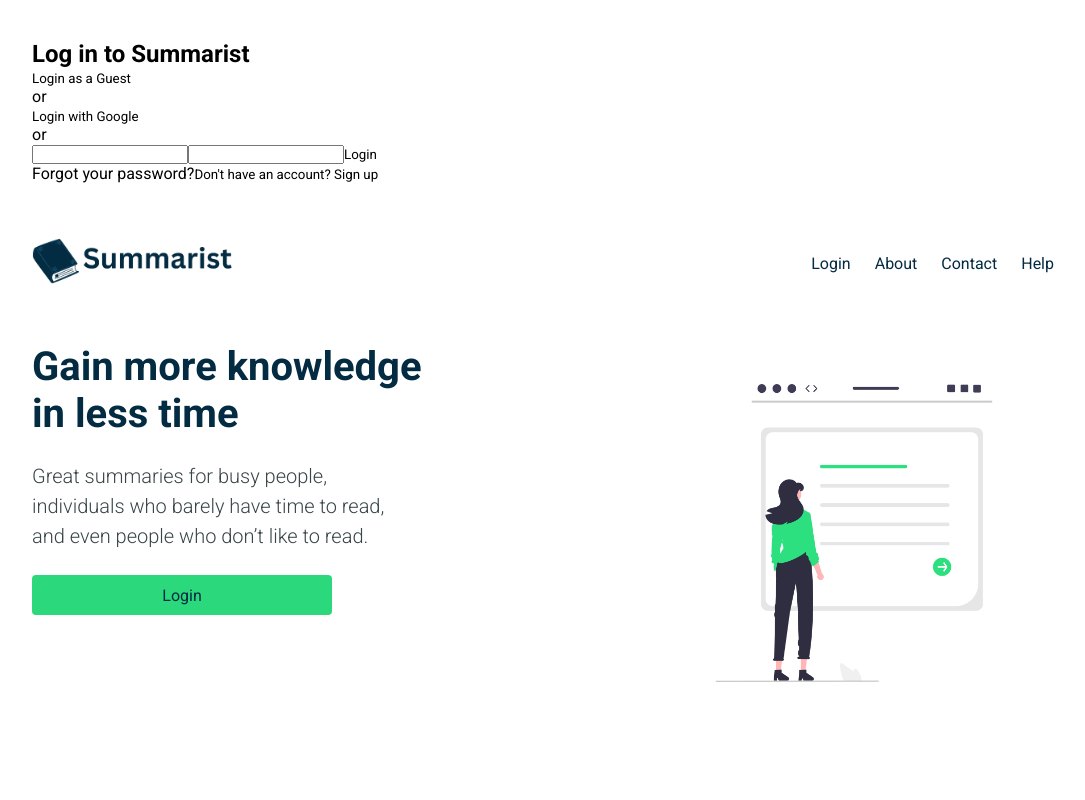
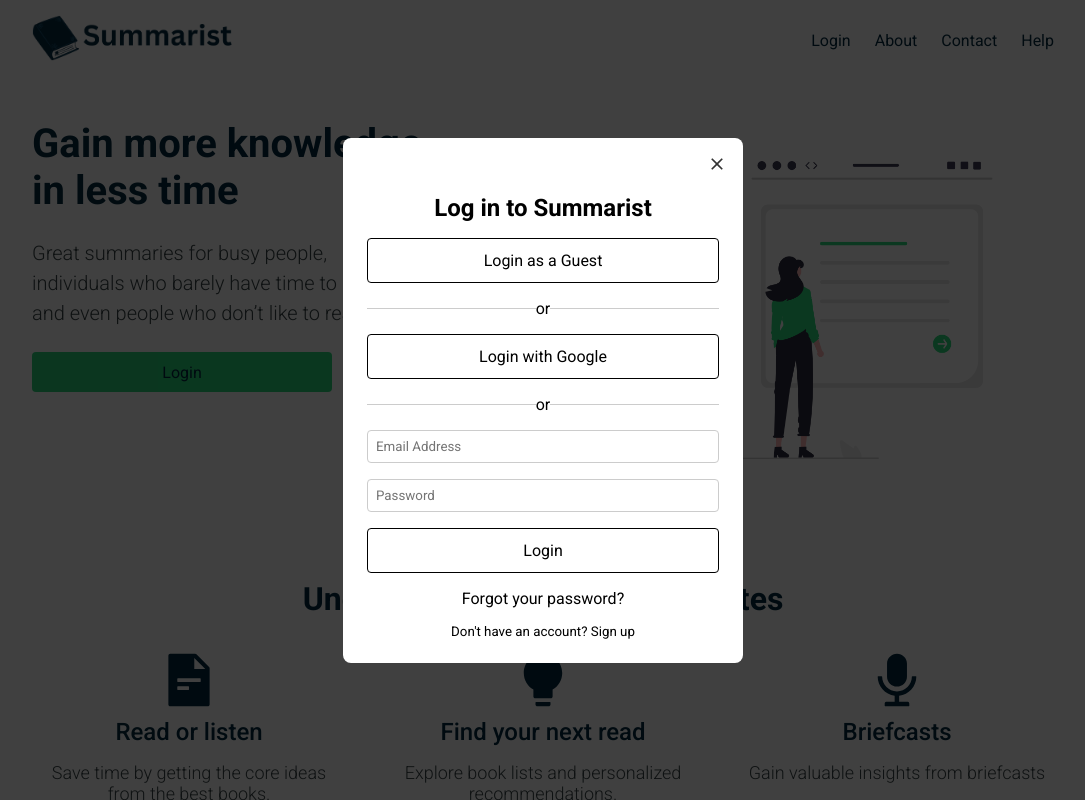
Before and after one commit to jeddelich/fes-internship-summarist, a Next.js app: page / in a window 1280 px wide. Shown: the top 800 px of the page, without its empty margins (97-1182 px from the left). Built offline with nearby package versions, Linux system fonts and the light colour scheme.

Commit message:
add AuthModal css b&w only

```diff
--- a/components/AuthBtn.jsx
+++ b/components/AuthBtn.jsx
@@ -1,9 +1,10 @@
+import styles from "./AuthModal.module.css";
 
 function AuthBtn({ text }) {
   return (
     <div className="modal__btn--wrapper">
       <i></i>
-      <button className="modal__btn--login login--guest">
+      <button className={styles.btn + " login--guest"}>
         {text}
       </button>
     </div>
--- a/components/AuthFooter.jsx
+++ b/components/AuthFooter.jsx
@@ -1,7 +1,9 @@
+import styles from "./AuthModal.module.css";
+
 function AuthFooter() {
   return (
-    <div className="modal__bottom--questions">
-      <a href="">Forgot your password?</a>
+    <div className={styles.footer}>
+      <a href="" className={styles.link}>Forgot your password?</a>
       <button>Don't have an account? Sign up</button>
     </div>
   );
--- a/components/AuthForm.jsx
+++ b/components/AuthForm.jsx
@@ -1,9 +1,11 @@
+import styles from "./AuthModal.module.css";
+
 function AuthForm() {
   return (
     <form action="">
-      <input type="email" className="form__input--email" />
-      <input type="password" className="form__input--password" />
-      <button className="modal__btn--login login--main">Login</button>
+      <input type="email" placeholder="Email Address" className={styles.input} />
+      <input type="password" placeholder="Password" className={styles.input} />
+      <button className={styles.btn + " login--main"}>Login</button>
     </form>
   );
 }
--- a/components/AuthModal.jsx
+++ b/components/AuthModal.jsx
@@ -1,24 +1,25 @@
 import AuthBtn from "@/components/AuthBtn";
 import AuthForm from "@/components/AuthForm";
 import AuthFooter from "@/components/AuthFooter";
+import styles from "./AuthModal.module.css";
+import { MdClose } from "react-icons/md";
 
 function AuthModal() {
   return (
-    <div className="modal">
-      <div className="container">
-        <div className="row">
-          <h2 className="modal__title">Log in to Summarist</h2>
-            <AuthBtn text="Login as a Guest"/>
-          <div className="modal__separator">
-            <span className="modal__separator--text">or</span>
-          </div>
-            <AuthBtn text="Login with Google"/>
-          <div className="modal__separator">
-            <span className="modal__separator--text">or</span>
-          </div>
+    <div className={styles.background}>
+      <div className={styles.modal}>
+            <MdClose className={styles.closeIcon} />
+            <h2 className={styles.title}>Log in to Summarist</h2>
+            <AuthBtn text="Login as a Guest" />
+            <div className={styles.separator}>
+              <span className="modal__separator--text">or</span>
+            </div>
+            <AuthBtn text="Login with Google" />
+            <div className={styles.separator}>
+              <span className="modal__separator--text">or</span>
+            </div>
             <AuthForm />
             <AuthFooter />
-        </div>
       </div>
     </div>
   );
--- /dev/null
+++ b/components/AuthModal.module.css
@@ -0,0 +1,76 @@
+.background {
+    position: fixed;
+    top: 0;
+    left: 0;
+    width: 100%;
+    height: 100%;
+    background-color: rgba(0, 0, 0, 0.75);
+    display: flex;
+    justify-content: center;
+    align-items: center;
+}
+
+.modal {
+    position: relative;
+    background-color: #fff;
+    border-radius: 8px;
+    padding: 24px;
+    width: 400px;
+    max-width: 90%;
+}
+
+.title {
+    font-size: 24px;
+    margin: 32px 0 16px 0;
+    text-align: center;
+}
+
+.btn {
+    width: 100%;
+    padding: 12px;
+    border: 1px solid black;
+    border-radius: 4px;
+    font-size: 16px;
+    cursor: pointer;
+}
+
+.input {
+    width: 100%;
+    padding: 8px;
+    margin-bottom: 16px;
+    border: 1px solid #ccc;
+    border-radius: 4px;
+}
+
+.footer {
+    display: flex;
+    flex-direction: column;
+}
+
+.link {
+    text-align: center;
+    margin: 16px 0;
+}
+
+.separator {
+    display: flex;
+    align-items: center;
+    justify-content: center;
+    margin: 16px 0;
+}
+
+.separator::before,
+.separator::after {
+    content: "";
+    flex: 1;
+    border-bottom: 1px solid #ccc;
+}
+
+.closeIcon {
+    position: absolute;
+    top: 16px;
+    right: 16px;
+    cursor: pointer;
+    font-size: 20px;
+    color: #333;
+}
```
